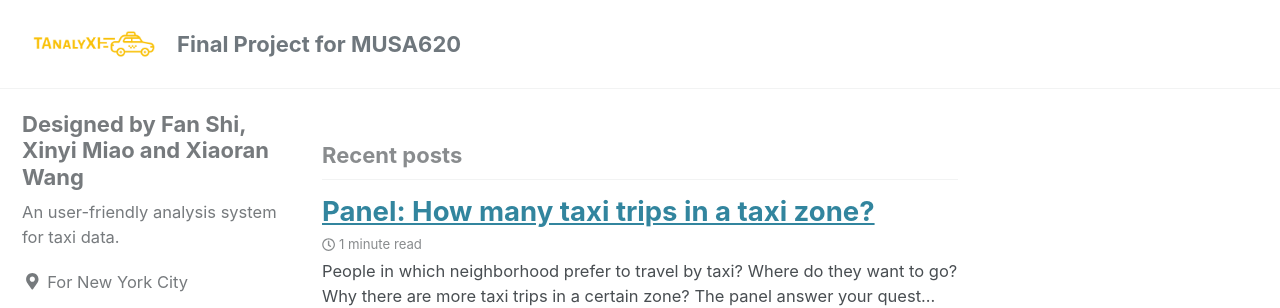
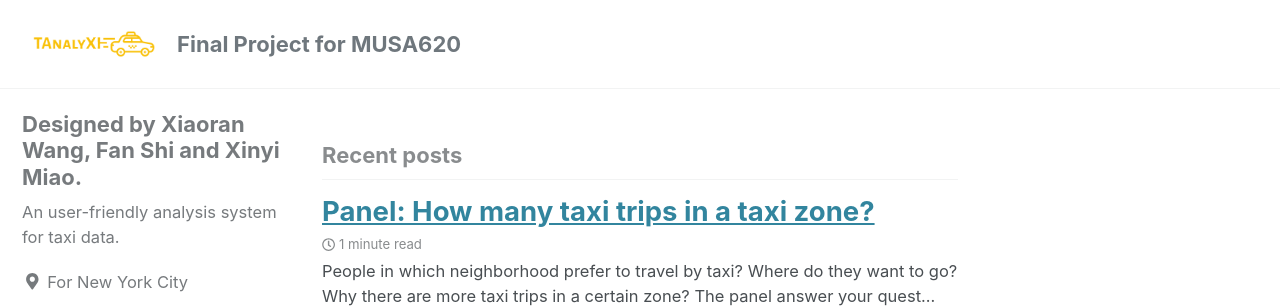
Before and after one commit to XinyiMsumyee/my-pages-starter, a Jekyll site: the page built from index.html, in a window 1280 px wide. Shown: the top 308 px of the page. Built offline with Jekyll 4.4.1, drawn with Linux system fonts in a browser that asks for light colours; cached includes are drawn as plain includes; nearby versions of some CDN libraries; a script that is not in the unit is left out; the list of posts is cut into pages by our own code.

Commit message:
try to make it look better

```diff
--- a/_config.yml
+++ b/_config.yml
@@ -105,7 +105,7 @@ analytics:
 
 # Site Author
 author:
-  name: "Designed by Fan Shi, Xinyi Miao and Xiaoran Wang"
+  name: "Designed by Xiaoran Wang, Fan Shi and Xinyi Miao."
   avatar: # path of avatar image, e.g. "/assets/images/bio-photo.jpg"
   bio: "An user-friendly analysis system for taxi data."
   location: "For New York City"
```
